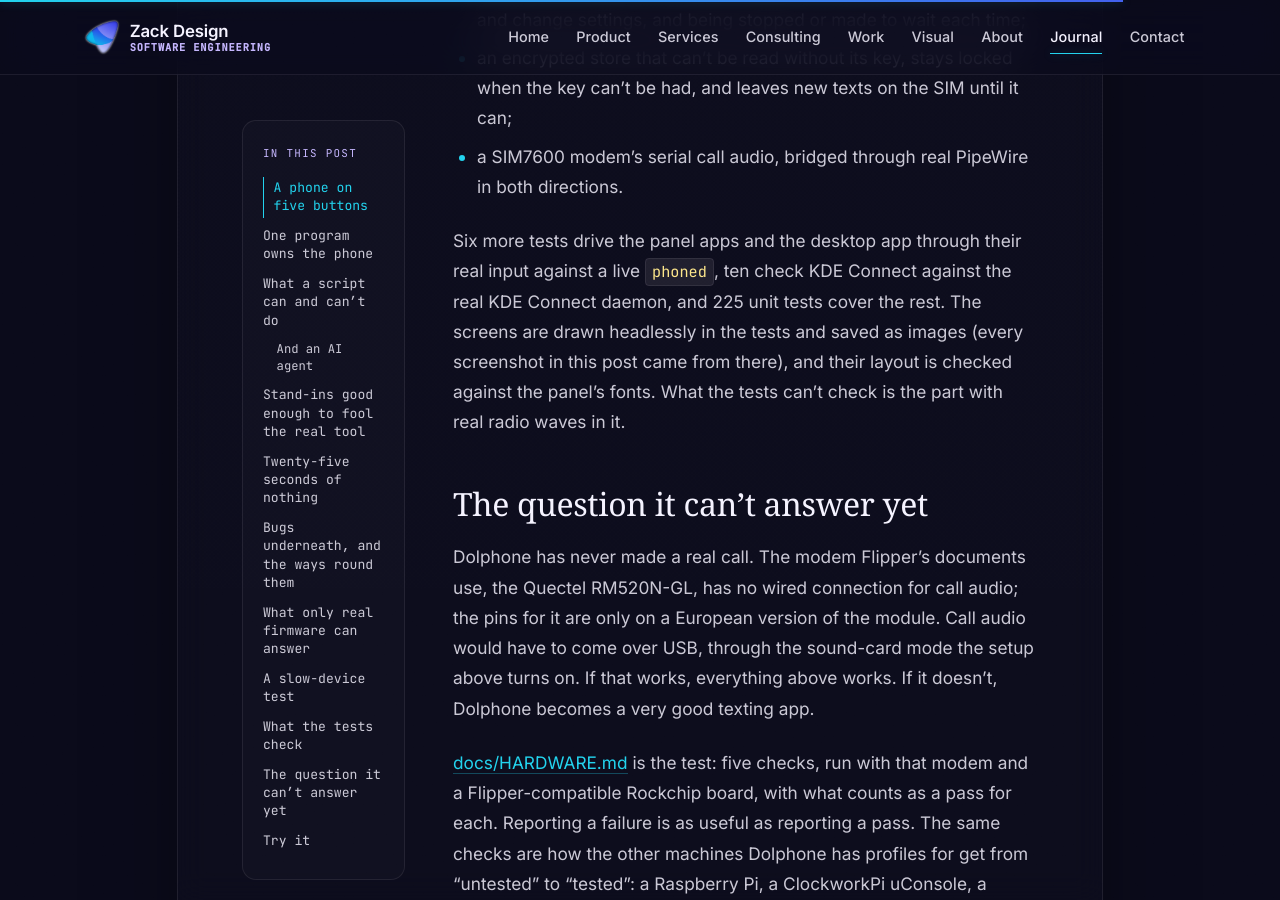
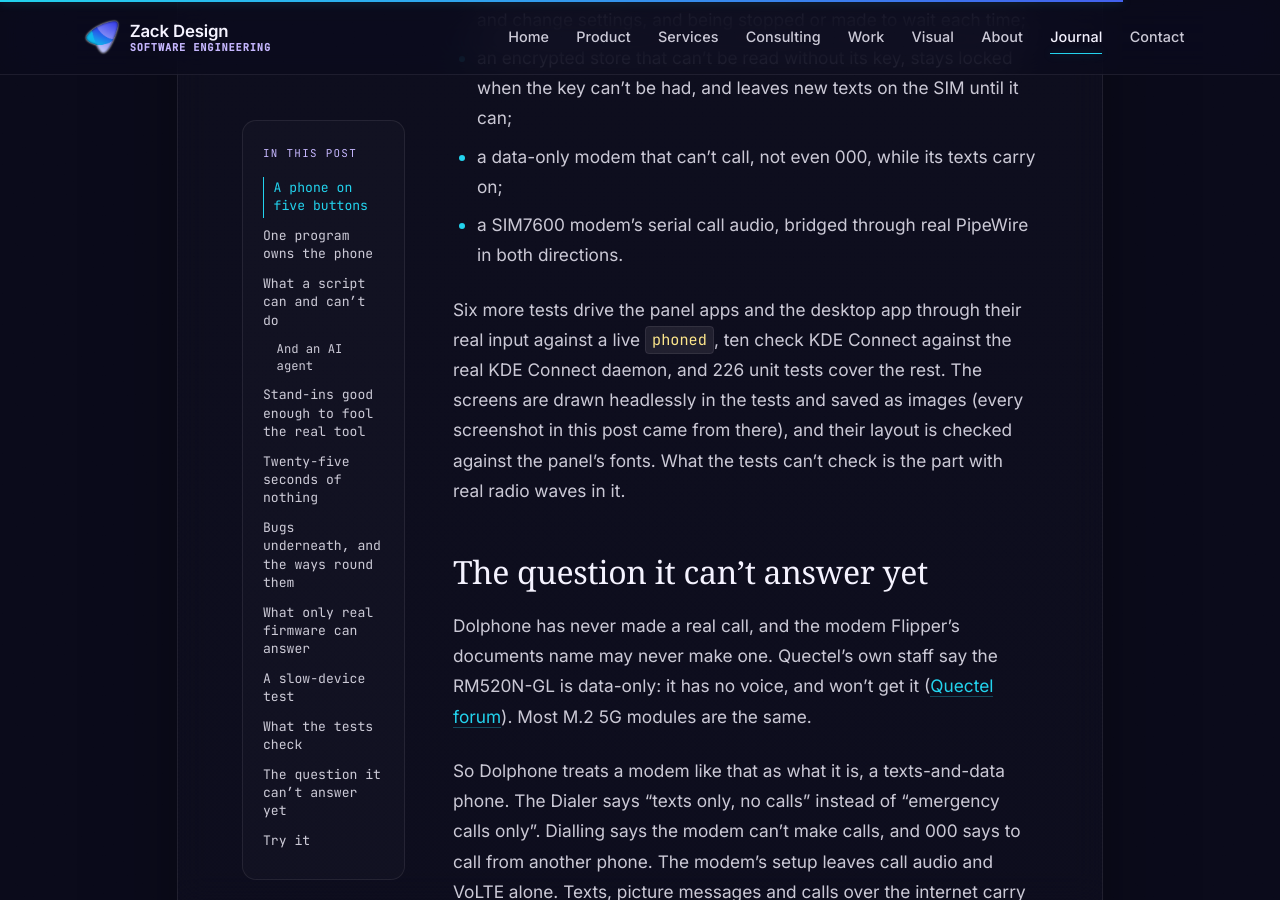
Before and after one commit to zackdesign/zackdesign.github.io, a Jekyll site: the page built from _posts/2026-10-29-dolphone.md, in a window 1280 px wide and 900 px high, scrolled down 14476 px. Built offline with Jekyll 4.4.1, drawn with Linux system fonts in a browser that asks for light colours; some web fonts are replaced; some of the changed text lies outside the part shown.

Commit message:
Dolphone: the RM520N-GL is data-only; texts-only modems and which to buy
Co-Authored-By: Claude Opus 5.5 <noreply@anthropic.com>
Claude-Session: https://claude.ai/code/session_01UdycNdb8PBPy7WTyWjqGok

```diff
--- a/_posts/2026-10-29-dolphone.md
+++ b/_posts/2026-10-29-dolphone.md
@@ -142,7 +142,7 @@ A phone on Linux is mostly other people's software: ModemManager for the modem,
 - **baresip 1.1.0**, the version Debian 13 ships, can crash partway through a command on its D-Bus control interface. `phoned` notices, starts it again, and says so, and the command can simply be tried again. It also crashes when a held call resumes with encrypted audio (SRTP) restarting; that's caught the same way.
 - **baresip can't text a given address.** It can only message the "current contact" in its own address book. So texts that arrive over SIP are kept, a text to a SIP address is refused with that reason, and replies go over the mobile network.
 - **ModemManager only passes a program's AT commands in debug mode**, and debug mode logs AT traffic without hiding the numbers and texts it hides everywhere else. Dolphone needs a few AT commands for the modem's setup, so the install asks first, and there's a way round it entirely (more below).
-- **The RM520N-GL forgets where call audio goes every time it restarts.** Dolphone sends the command that points it at the USB sound card each time the modem appears.
+- **A Quectel modem with voice forgets where call audio goes every time it restarts.** Dolphone sends the command that points it at the USB sound card each time the modem appears.
 - **The Flipper One's NAU8822 codec has no UCM profile**, the file that normally tells Linux how to switch between the speaker and the headphones. Dolphone's device profile switches the codec's mixer controls itself, using the names in the kernel driver.
 - **FlipCTL's browser view has no login.** Anyone who can reach it sees the screen and can press keys, Allow included. That can't be fixed from outside, so the security notes say to keep it off, or bound to the machine itself, on networks you don't trust.
 
@@ -177,22 +177,31 @@ The tests themselves were part of the problem too: they slept a fixed time and t
 
 ## What the tests check
 
-The end-to-end suite runs fake-mm, fake-mmsd, a SIP far end, `phoned` and the command-line tool together, and plays through what a phone does, in 263 checks:
+The end-to-end suite runs fake-mm, fake-mmsd, a SIP far end, `phoned` and the command-line tool together, and plays through what a phone does, in 273 checks:
 
 - calls that ring, are answered, missed, declined, held and swapped, over the mobile network and over SIP;
 - texts and picture messages arriving, threading, getting marked read and being cleared off the modem; group texts and replies to them;
 - forwarding, caller-ID and call-waiting codes, and the modem's setup;
 - a script trying to text, dial, answer, read messages, send a picture and change settings, and being stopped or made to wait each time;
 - an encrypted store that can't be read without its key, stays locked when the key can't be had, and leaves new texts on the SIM until it can;
+- a data-only modem that can't call, not even 000, while its texts carry on;
 - a SIM7600 modem's serial call audio, bridged through real PipeWire in both directions.
 
-Six more tests drive the panel apps and the desktop app through their real input against a live `phoned`, ten check KDE Connect against the real KDE Connect daemon, and 225 unit tests cover the rest. The screens are drawn headlessly in the tests and saved as images (every screenshot in this post came from there), and their layout is checked against the panel's fonts. What the tests can't check is the part with real radio waves in it.
+Six more tests drive the panel apps and the desktop app through their real input against a live `phoned`, ten check KDE Connect against the real KDE Connect daemon, and 226 unit tests cover the rest. The screens are drawn headlessly in the tests and saved as images (every screenshot in this post came from there), and their layout is checked against the panel's fonts. What the tests can't check is the part with real radio waves in it.
 
 ## The question it can't answer yet
 
-Dolphone has never made a real call. The modem Flipper's documents use, the Quectel RM520N-GL, has no wired connection for call audio; the pins for it are only on a European version of the module. Call audio would have to come over USB, through the sound-card mode the setup above turns on. If that works, everything above works. If it doesn't, Dolphone becomes a very good texting app.
+Dolphone has never made a real call, and the modem Flipper's documents name may never make one. Quectel's own staff say the RM520N-GL is data-only: it has no voice, and won't get it ([Quectel forum](https://forums.quectel.com/t/voice-call-with-the-rm520n-gl/34404)). Most M.2 5G modules are the same.
 
-[docs/HARDWARE.md](https://isaacrowntree.com/dolphone/HARDWARE.html) is the test: five checks, run with that modem and a Flipper-compatible Rockchip board, with what counts as a pass for each. Reporting a failure is as useful as reporting a pass. The same checks are how the other machines Dolphone has profiles for get from "untested" to "tested": a Raspberry Pi, a ClockworkPi uConsole, a PinePhone, a Librem 5, a laptop with a modem.
+So Dolphone treats a modem like that as what it is, a texts-and-data phone. The Dialer says "texts only, no calls" instead of "emergency calls only". Dialling says the modem can't make calls, and 000 says to call from another phone. The modem's setup leaves call audio and VoLTE alone. Texts, picture messages and calls over the internet carry on as before.
+
+![The Dialer on a data-only modem: Fakecom AU - texts only, no calls](/images/blog/dolphone-texts-only.png)
+
+That's a different thing from a data-only SIM. With a data-only modem, the hardware can't call, and Dolphone knows straight away. With a data-only SIM, the modem could call but your plan won't let it, and that only shows when the network refuses.
+
+For mobile calls you need a modem with voice whose call audio comes over USB. [Choosing a modem](https://isaacrowntree.com/dolphone/MODEMS.html) lists the candidates, with sources and catches. The SIMCom SIM7600G-H-M2 and the Quectel EG25-G are both 4G, and no M.2 5G module is documented to do it yet.
+
+[docs/HARDWARE.md](https://isaacrowntree.com/dolphone/HARDWARE.html) is the test: five checks, run with a modem and a Flipper-compatible Rockchip board, with what counts as a pass for each. Reporting a failure is as useful as reporting a pass. The same checks are how the other machines Dolphone has profiles for get from "untested" to "tested": a Raspberry Pi, a ClockworkPi uConsole, a PinePhone, a Librem 5, a laptop with a modem.
 
 ## Try it
 
```
Also changed, not shown: images/blog/dolphone-texts-only.png (added).
